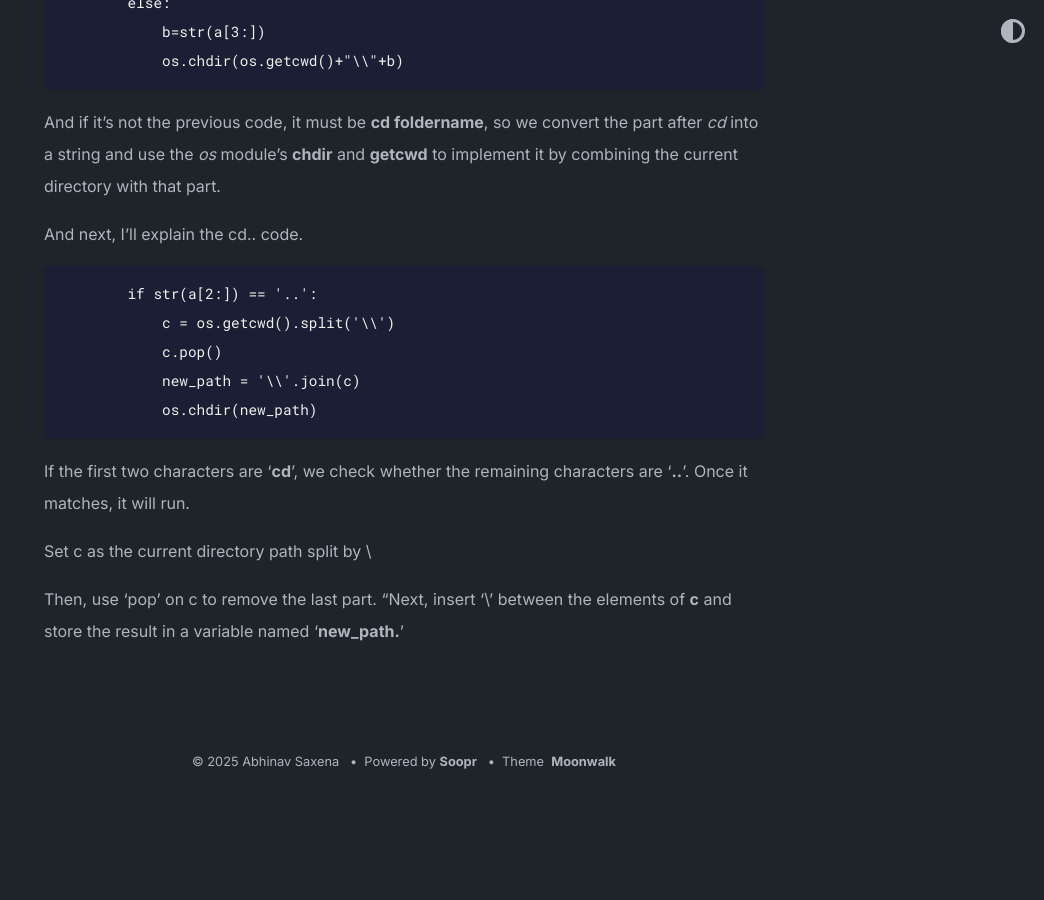
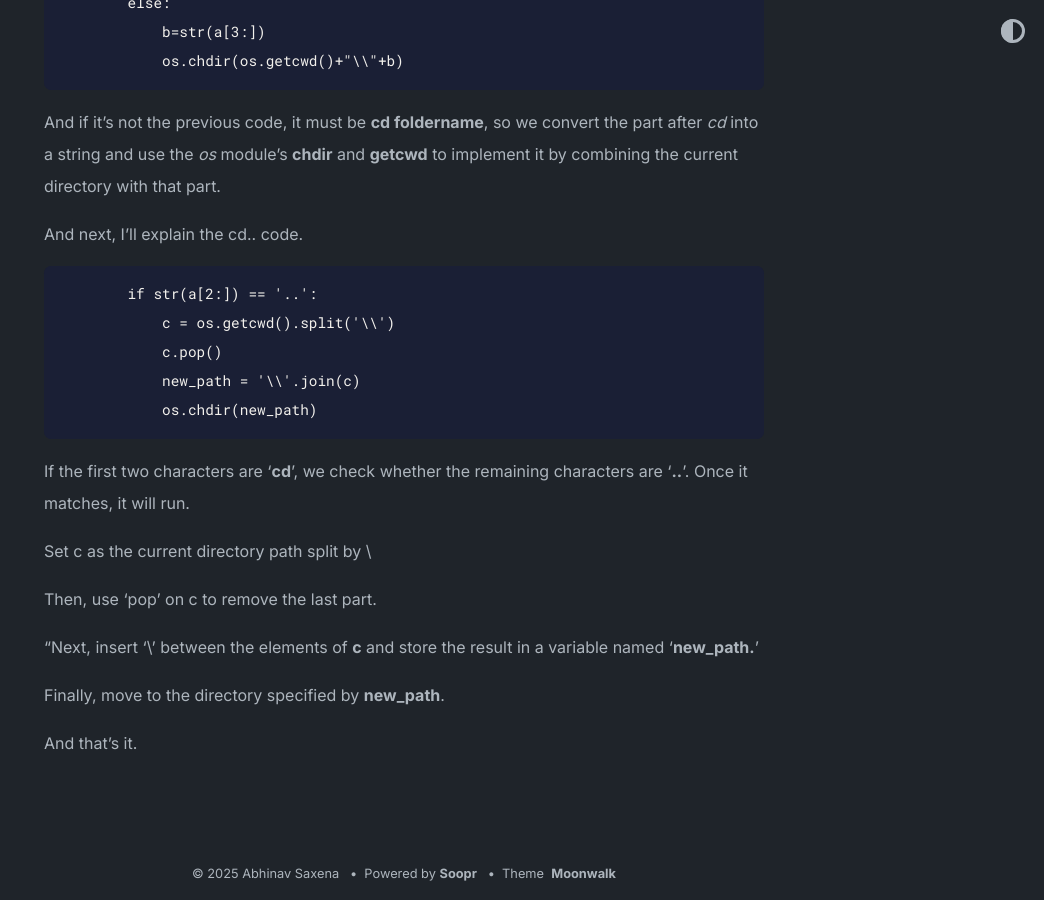
Before and after one commit to leejw4521/leejw4521.github.com, a Jekyll site: the page built from _posts/2020-07-08-very-very-very-long-title-and-very-very-very-short-content.md, in a window 1280 px wide and 900 px high, scrolled down 1866 px. Shown: the whole window, without its empty margins (236-1280 px from the left). Built offline with Jekyll 4.4.1, drawn with Linux system fonts in a browser that asks for light colours; before the commit the page ends 2654 px from its top, so only the background shows below that; some of the changed text lies outside the part shown.

Commit message:
Update 2020-07-08-very-very-very-long-title-and-very-very-very-short-content.md

```diff
--- a/_posts/2020-07-08-very-very-very-long-title-and-very-very-very-short-content.md
+++ b/_posts/2020-07-08-very-very-very-long-title-and-very-very-very-short-content.md
@@ -86,4 +86,9 @@ Once it matches, it will run.
 Set c as the current directory path split by \\
 
 Then, use 'pop' on c to remove the last part.
+
 “Next, insert '\\' between the elements of **c** and store the result in a variable named '**new_path.**'
+
+Finally, move to the directory specified by **new_path**.
+
+And that’s it.
```
